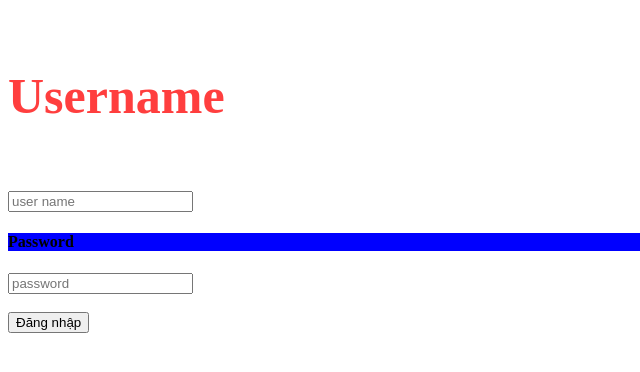
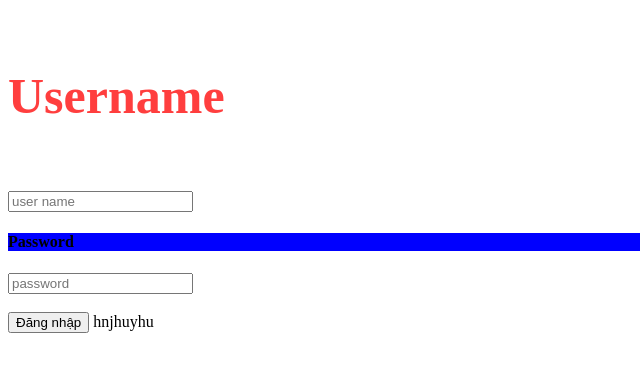
Before and after one commit to ngocqui1996/test2, a plain HTML site: page index.html in a window 1280 px wide. Shown: the full height of the page, 0-640 px from the left. Drawn offline with Linux system fonts and the light colour scheme.

Commit message:
linh tinh

```diff
--- a/index.html
+++ b/index.html
@@ -12,7 +12,7 @@
 <input type="text" placeholder="password"> <br><br>
 
 <button>Đăng nhập</button>
-
+hnjhuyhu
 <script src="main.js"></script>
 
 </body>
```
